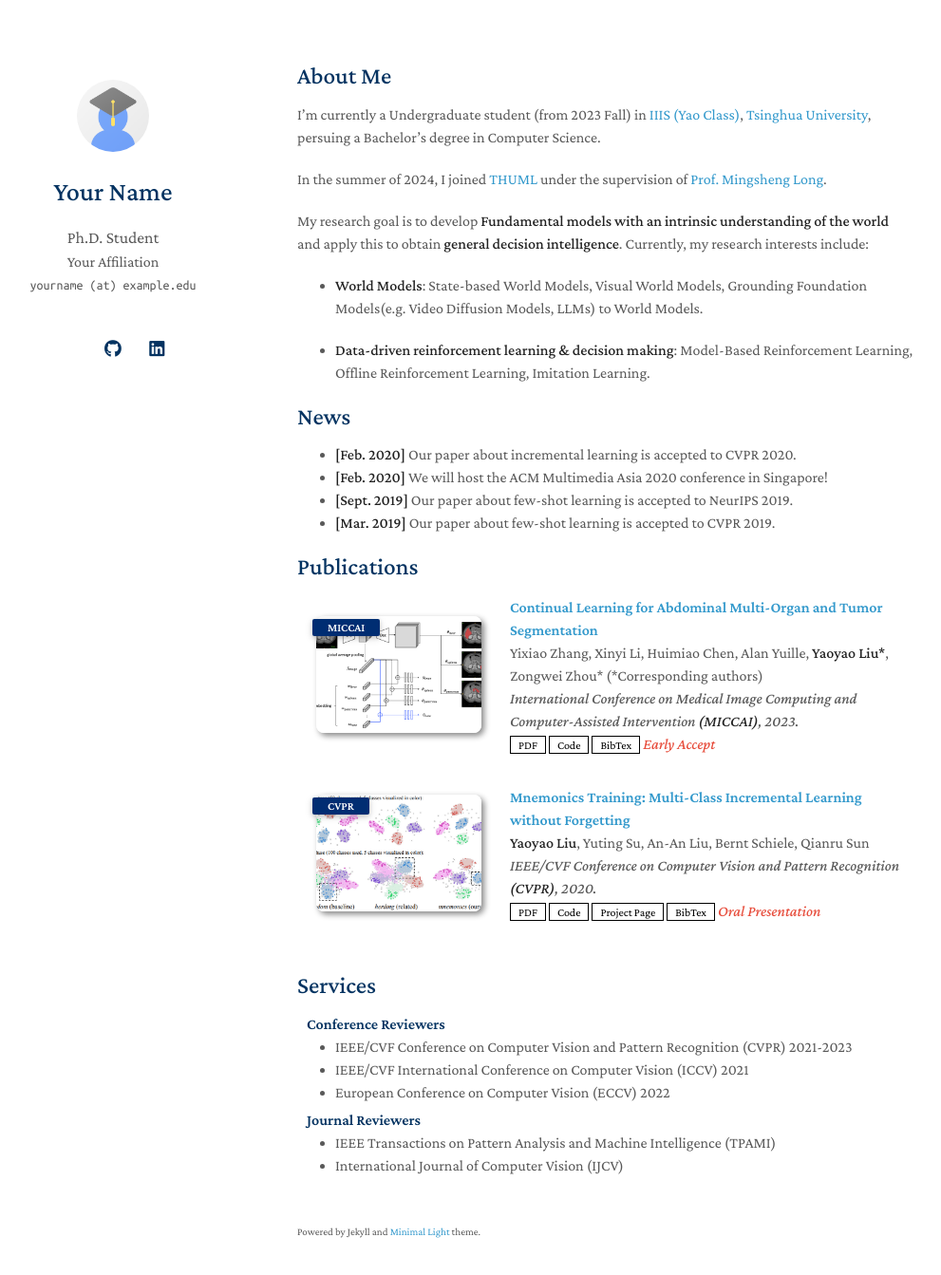
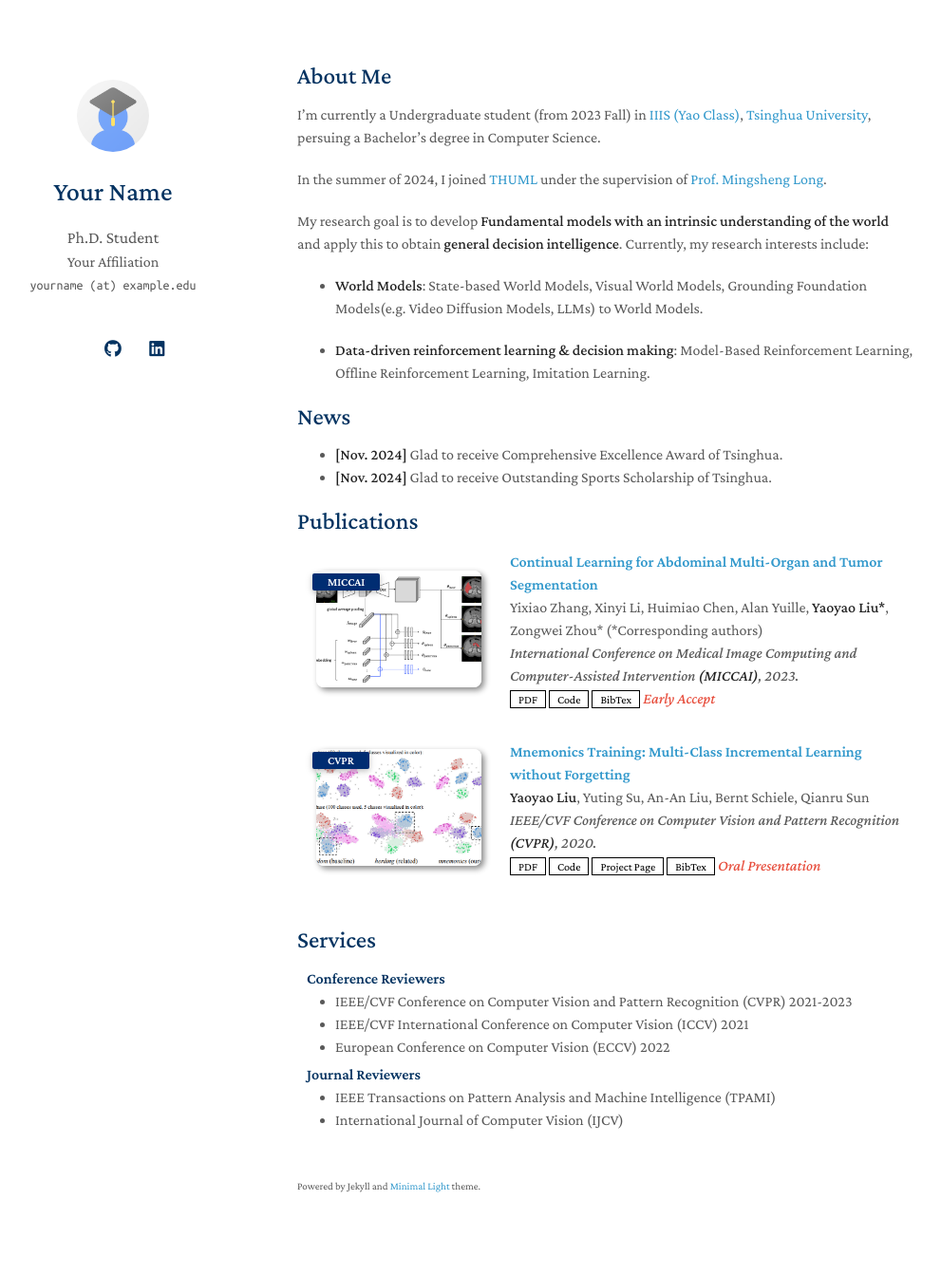
Before and after one commit to knightnemo/knightnemo.github.io, a Jekyll site: the page built from index.md, in a window 1280 px wide and 1378 px high. Shown: the top 1343 px of the window at 95% size, without its empty margins (157-1148 px from the left). Built offline with Jekyll 4.4.1, drawn with Linux system fonts in a browser that asks for light colours; a style sheet for code colours, icons or effects is not loaded; our own code applies the rules of GitHub Pages for plain Markdown files.

Commit message:
news done

```diff
--- a/index.md
+++ b/index.md
@@ -16,10 +16,8 @@ My research goal is to develop **Fundamental models with an intrinsic understand
 
 ## News
 
-- **[Feb. 2020]** Our paper about incremental learning is accepted to CVPR 2020.
-- **[Feb. 2020]** We will host the ACM Multimedia Asia 2020 conference in Singapore!
-- **[Sept. 2019]** Our paper about few-shot learning is accepted to NeurIPS 2019.
-- **[Mar. 2019]** Our paper about few-shot learning is accepted to CVPR 2019.
+- **[Nov. 2024]** Glad to receive Comprehensive Excellence Award of Tsinghua.
+- **[Nov. 2024]** Glad to receive Outstanding Sports Scholarship of Tsinghua.
 
 {% include_relative _includes/publications.md %}
 
```
